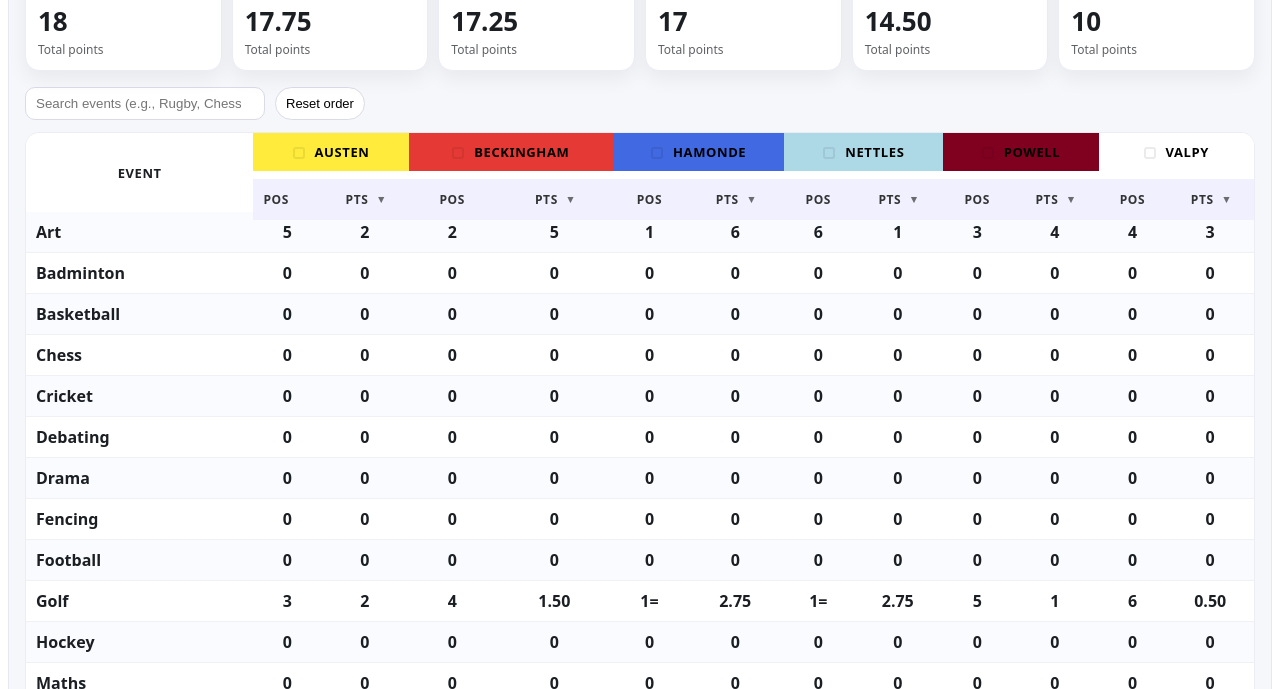
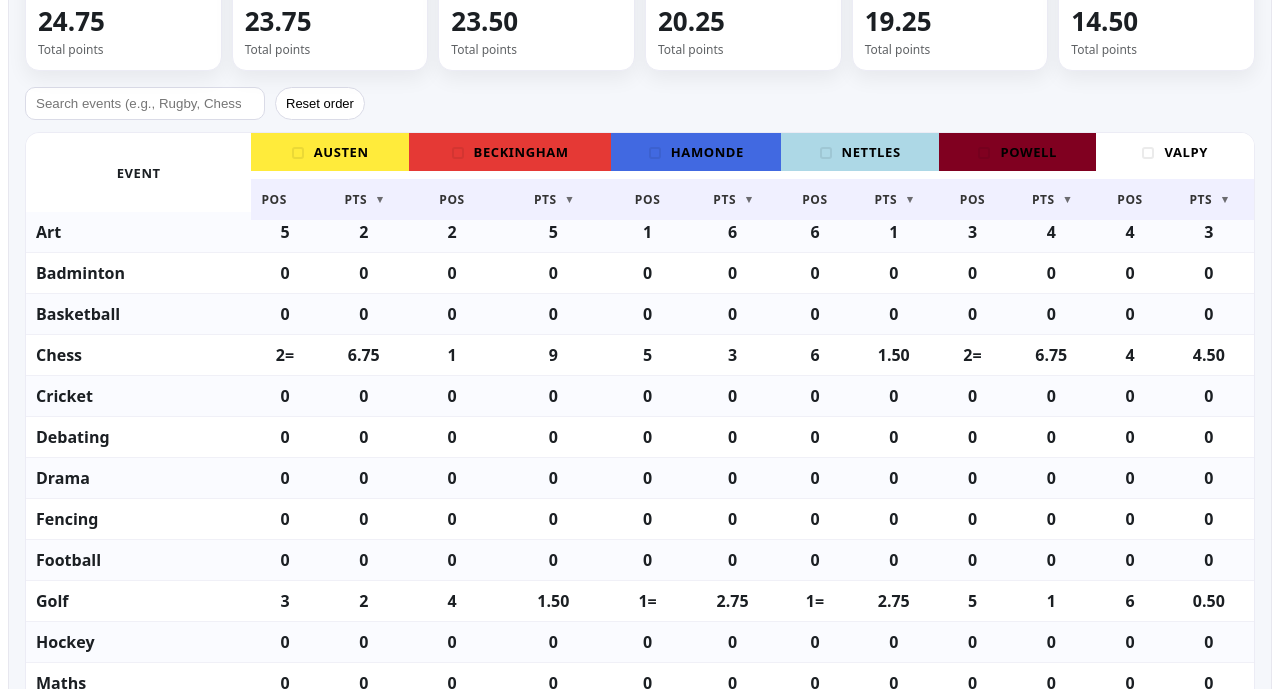
Before and after one commit to snowstormxd/hardy-cup-table-2025-2026, a plain HTML site: page index.html in a window 1280 px wide. Shown: the part 111-800 px from the top of the page. Drawn offline with Linux system fonts and the light colour scheme.

Commit message:
Update Chess event scores and positions

```diff
--- a/index.html
+++ b/index.html
@@ -99,7 +99,7 @@
     {name:"Art", Austen:{pos:5,pts:2}, Beckingham:{pos:2,pts:5}, Hamonde:{pos:1,pts:6}, Nettles:{pos:6,pts:1}, Powell:{pos:3,pts:4}, Valpy:{pos:4,pts:3}},
     {name:"Badminton", Austen:{pos:0,pts:0}, Beckingham:{pos:0,pts:0}, Hamonde:{pos:0,pts:0}, Nettles:{pos:0,pts:0}, Powell:{pos:0,pts:0}, Valpy:{pos:0,pts:0}},
     {name:"Basketball", Austen:{pos:0,pts:0}, Beckingham:{pos:0,pts:0}, Hamonde:{pos:0,pts:0}, Nettles:{pos:0,pts:0}, Powell:{pos:0,pts:0}, Valpy:{pos:0,pts:0}},
-    {name:"Chess", Austen:{pos:0,pts:0}, Beckingham:{pos:0,pts:0}, Hamonde:{pos:0,pts:0}, Nettles:{pos:0,pts:0}, Powell:{pos:0,pts:0}, Valpy:{pos:0,pts:0}},
+    {name:"Chess", Austen:{pos:'2=',pts:6.75}, Beckingham:{pos:1,pts:9}, Hamonde:{pos:5,pts:3}, Nettles:{pos:6,pts:1.5}, Powell:{pos:'2=',pts:6.75}, Valpy:{pos:4,pts:4.5}},
     {name:"Cricket", Austen:{pos:0,pts:0}, Beckingham:{pos:0,pts:0}, Hamonde:{pos:0,pts:0}, Nettles:{pos:0,pts:0}, Powell:{pos:0,pts:0}, Valpy:{pos:0,pts:0}},
     {name:"Debating", Austen:{pos:0,pts:0}, Beckingham:{pos:0,pts:0}, Hamonde:{pos:0,pts:0}, Nettles:{pos:0,pts:0}, Powell:{pos:0,pts:0}, Valpy:{pos:0,pts:0}},
     {name:"Drama", Austen:{pos:0,pts:0}, Beckingham:{pos:0,pts:0}, Hamonde:{pos:0,pts:0}, Nettles:{pos:0,pts:0}, Powell:{pos:0,pts:0}, Valpy:{pos:0,pts:0}},
```
